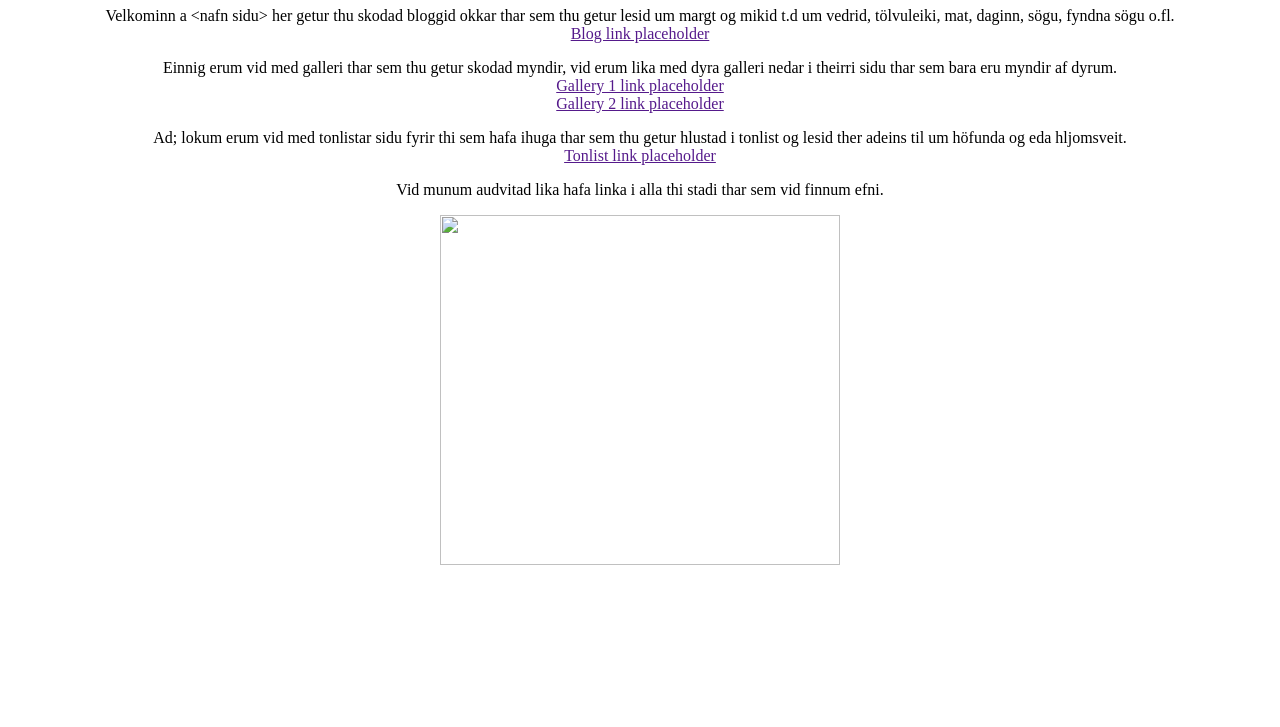
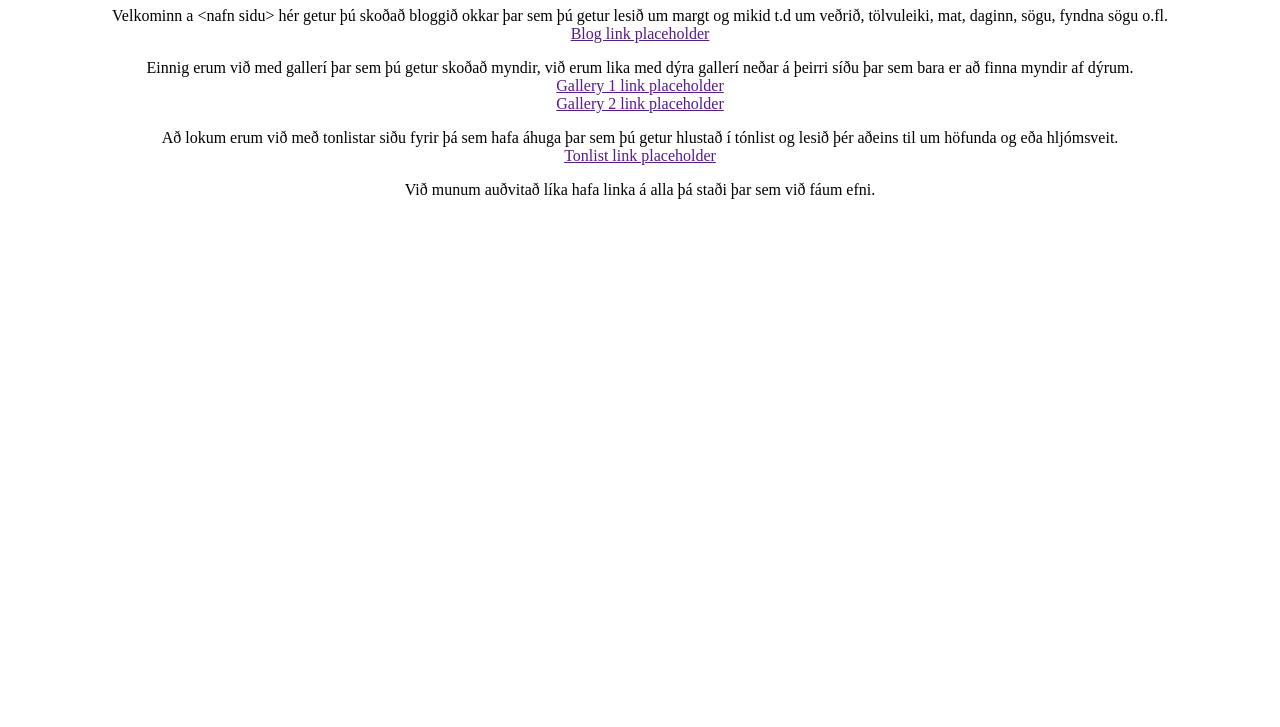
Before and after one commit to johannhawk/vef2018lokaverk, a plain HTML site: page index.html in a window 1280 px wide. Shown: the part 73-800 px from the top of the page. Drawn offline with Linux system fonts and the light colour scheme.

Commit message:
Breyti index og setti inn css
Setti inn íslenska stafi og setti öll style tögin í stilsidu

```diff
--- a/index.html
+++ b/index.html
@@ -3,17 +3,18 @@
     <head>
         <meta charset="UTF-8">
         <title>Heimasíða</title>
+        <link rel="stylesheet" href="stilsida.css">
     </head>
     <body>
-        <h1 style="text-align: center;">Heimasida</h1>
-        <p style="text-align: center;">Velkominn a &lt;nafn sidu&gt; her getur thu skodad bloggid okkar thar sem thu getur lesid um margt og mikid t.d um vedrid, tölvuleiki, mat, daginn, sögu, fyndna sögu o.fl.<br><a href="">Blog link placeholder</a></p>
+        <div class="main">
+            <h1>Heimasíða</h1>
+            <p>Velkominn a &lt;nafn sidu&gt; hér getur þú skoðað bloggið okkar þar sem þú getur lesið um margt og mikid t.d um veðrið, tölvuleiki, mat, daginn, sögu, fyndna sögu o.fl.<br><a href="">Blog link placeholder</a></p>
 
-        <p style="text-align: center;">Einnig erum vid med galleri thar sem thu getur skodad myndir, vid erum lika med dyra galleri nedar i theirri sidu thar sem bara eru myndir af dyrum.<br><a href="">Gallery 1 link placeholder</a><br><a href="">Gallery 2 link placeholder</a></p></p>
+            <p>Einnig erum við med gallerí þar sem þú getur skoðað myndir, við erum lika med dýra gallerí neðar á þeirri síðu þar sem bara er að finna myndir af dýrum.<br><a href="">Gallery 1 link placeholder</a><br><a href="">Gallery 2 link placeholder</a></p></p>
 
-        <p style="text-align: center;"> Ad; lokum erum vid med tonlistar sidu fyrir thi sem hafa ihuga thar sem thu getur hlustad i tonlist og lesid ther adeins til um höfunda og eda hljomsveit.<br><a href="">Tonlist link placeholder</a></p>
+            <p> Að lokum erum við með tonlistar siðu fyrir þá sem hafa áhuga þar sem þú getur hlustað í tónlist og lesið þér aðeins til um höfunda og eða hljómsveit.<br><a href="">Tonlist link placeholder</a></p>
 
-        <p style="text-align: center;"> Vid munum audvitad lika hafa linka i alla thi stadi thar sem vid finnum efni.<br></p>
-
-        <center><img src="myn/blini cat.jpg" height="350" width="400"></center>
+            <p> Við munum auðvitað líka hafa linka á alla þá staði þar sem við fáum efni.<br></p>
+        </div>
     </body>
 </html>
--- /dev/null
+++ b/stilsida.css
@@ -0,0 +1,3 @@
+.main {
+    text-align: center;
+}
```
